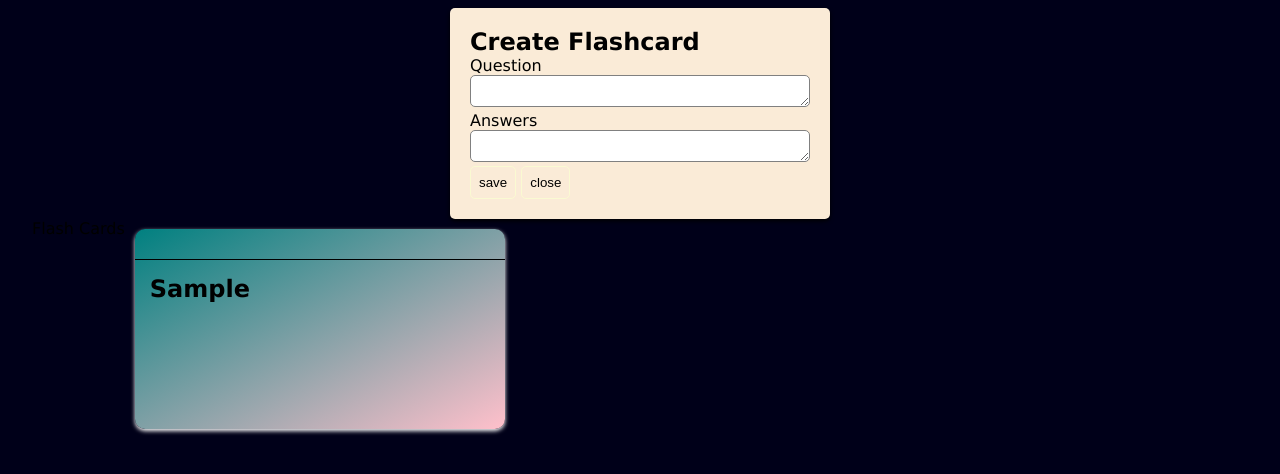
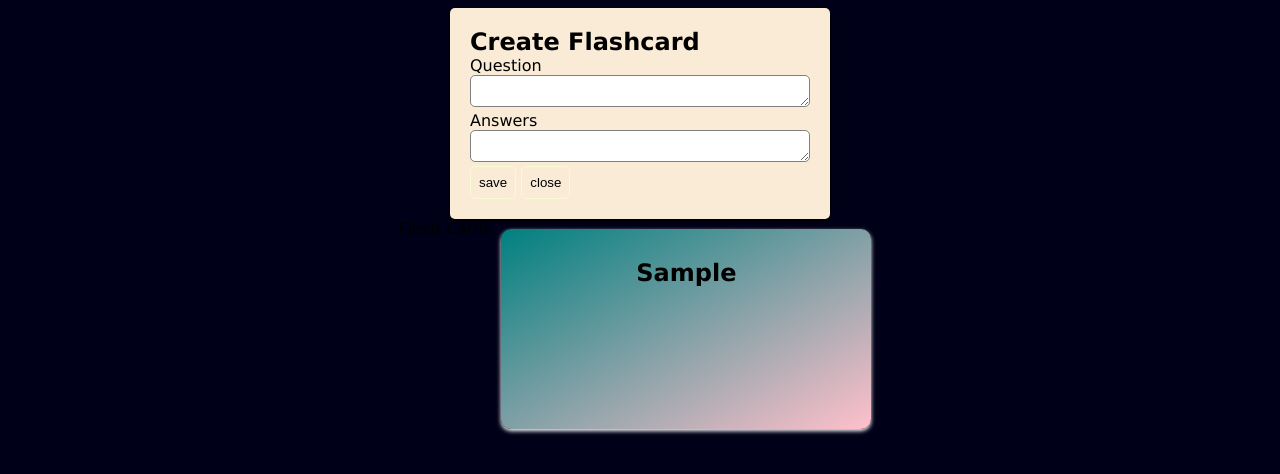
Before and after one commit to Sims1326/JS-FlashCards, a plain HTML site: page index.html in a window 1280 px wide. Both pictures are taken after typing "Sample", "Sample" into the empty fields and a click on the button "save". Shown: the part 80-554 px from the top of the page. Drawn offline with Linux system fonts and the light colour scheme.

Commit message:
Added favicon. Adjusted style of flashcards. Fixed local storage loading

```diff
--- /dev/null
+++ b/createCard.js
@@ -0,0 +1,25 @@
+export const createCard = (text) => {
+  const div = document.createElement("div");
+  const h2_question = document.createElement("h2");
+  const h2_answer = document.createElement("h2");
+
+  div.className = "flashcard";
+
+  h2_question.setAttribute(
+    "style",
+    "padding: 15px 0`; margin-top: 30px; text-align:center; vertical-align: middle"
+  );
+  h2_answer.setAttribute("style", "text-align:center; display:none; color:red");
+
+  h2_question.innerHTML = text.theQuestion;
+  h2_answer.innerHTML = text.theAnswer;
+
+  div.appendChild(h2_question);
+  div.appendChild(h2_answer);
+
+  div.addEventListener("click", () => {
+    if (h2_answer.style.display == "none") h2_answer.style.display = "block";
+    else h2_answer.style.display = "none";
+  });
+  flashcards.appendChild(div);
+};
--- a/index.html
+++ b/index.html
@@ -9,7 +9,8 @@
       href="https://fonts.googleapis.com/css?family=Tangerine"
     />
     <link rel="stylesheet" href="style.css" />
-    <title>Document</title>
+    <title>JS FlashCards</title>
+    <link rel="icon" type="image/x-icon" href="/images/favicon.ico" />
   </head>
   <body>
     <header>
@@ -36,6 +37,6 @@
       </div>
       <div id="flashcards">Flash Cards</div>
     </div>
-    <script src="index.js"></script>
+    <script type="module" src="index.js"></script>
   </body>
 </html>
--- a/index.js
+++ b/index.js
@@ -1,43 +1,21 @@
-const flashcards = document.getElementById("flashcards");
+import { createCard } from "./createCard.js";
 const createBox = document.querySelector(".create-box");
-const question = document.getElementById("question");
-const answer = document.getElementById("answers");
 const saveBtn = document.getElementById("save");
 const closeBtn = document.getElementById("close");
 const newBtn = document.querySelector("#new-card");
 const delBtn = document.querySelector("#delete-card");
-
+const question = document.getElementById("question");
+const answer = document.getElementById("answers");
+const flashcards = document.getElementById("flashcards");
+// Adds localstorage to contentArray if available
 let contentArray = localStorage.getItem("items")
   ? JSON.parse(localStorage.getItem("items"))
   : [];
-const divMaker = (text) => {
-  const div = document.createElement("div");
-  const h2_question = document.createElement("h2");
-  const h2_answer = document.createElement("h2");
-
-  div.className = "flashcard";
-
-  h2_question.setAttribute(
-    "style",
-    "border-top:1px solid; padding: 15px; margin-top: 30px"
-  );
-  h2_answer.setAttribute("style", "text-align:center; display:none; color:red");
-
-  h2_question.innerHTML = text.theQuestion;
-  h2_answer.innerHTML = text.theAnswer;
-
-  div.appendChild(h2_question);
-  div.appendChild(h2_answer);
-
-  div.addEventListener("click", () => {
-    if (h2_answer.style.display == "none") h2_answer.style.display = "block";
-    else h2_answer.style.display = "none";
-  });
-
-  flashcards.appendChild(div);
-};
+// prints any cards in local storage
+contentArray.forEach((element) => {
+  createCard(element);
+});
 const closeModule = () => (createBox.style.display = "none");
-
 const openModule = () => (createBox.style.display = "block");
 const addFlashCard = () => {
   let flashCardsInfo = {
@@ -46,13 +24,15 @@ const addFlashCard = () => {
   };
   contentArray.push(flashCardsInfo);
   localStorage.setItem("items", JSON.stringify(contentArray));
-  divMaker(contentArray[contentArray.length - 1]);
+  createCard(flashCardsInfo);
   question.value = "";
   answer.value = "";
 };
 const deleteCards = () => {
   flashcards.innerHTML = "";
+  localStorage.clear();
 };
+
 saveBtn.addEventListener("click", () => addFlashCard());
 closeBtn.addEventListener("click", () => closeModule());
 newBtn.addEventListener("click", () => openModule());
--- a/style.css
+++ b/style.css
@@ -67,6 +67,7 @@ button:hover {
 #flashcards {
   display: flex;
   margin: auto;
+  justify-content: center;
   width: 100%;
   align-items: flex-start;
   flex-wrap: wrap;
```
Also changed, not shown: images/favicon.ico (added), 1 other file.
